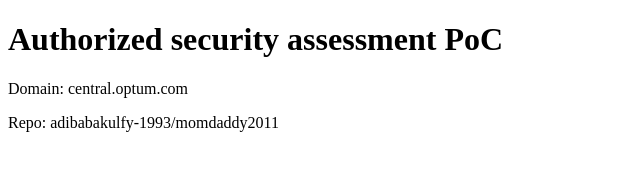
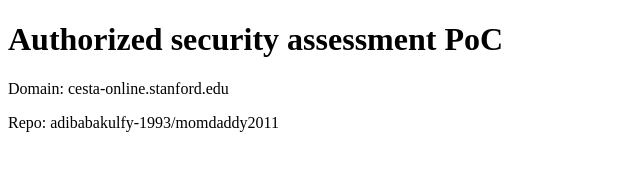
Before and after one commit to adibabakulfy-1993/momdaddy2011, a plain HTML site: page index.html in a window 1280 px wide. Shown: the full height of the page, 0-640 px from the left. Drawn offline with Linux system fonts and the light colour scheme.

Commit message:
init pages

```diff
--- a/index.html
+++ b/index.html
@@ -1 +1 @@
-<!doctype html><html><head><meta charset=utf-8><title>PoC central.optum.com</title></head><body><h1>Authorized security assessment PoC</h1><p>Domain: central.optum.com</p><p>Repo: adibabakulfy-1993/momdaddy2011</p></body></html>
+<!doctype html><html><head><meta charset=utf-8><title>PoC cesta-online.stanford.edu</title></head><body><h1>Authorized security assessment PoC</h1><p>Domain: cesta-online.stanford.edu</p><p>Repo: adibabakulfy-1993/momdaddy2011</p></body></html>
```
